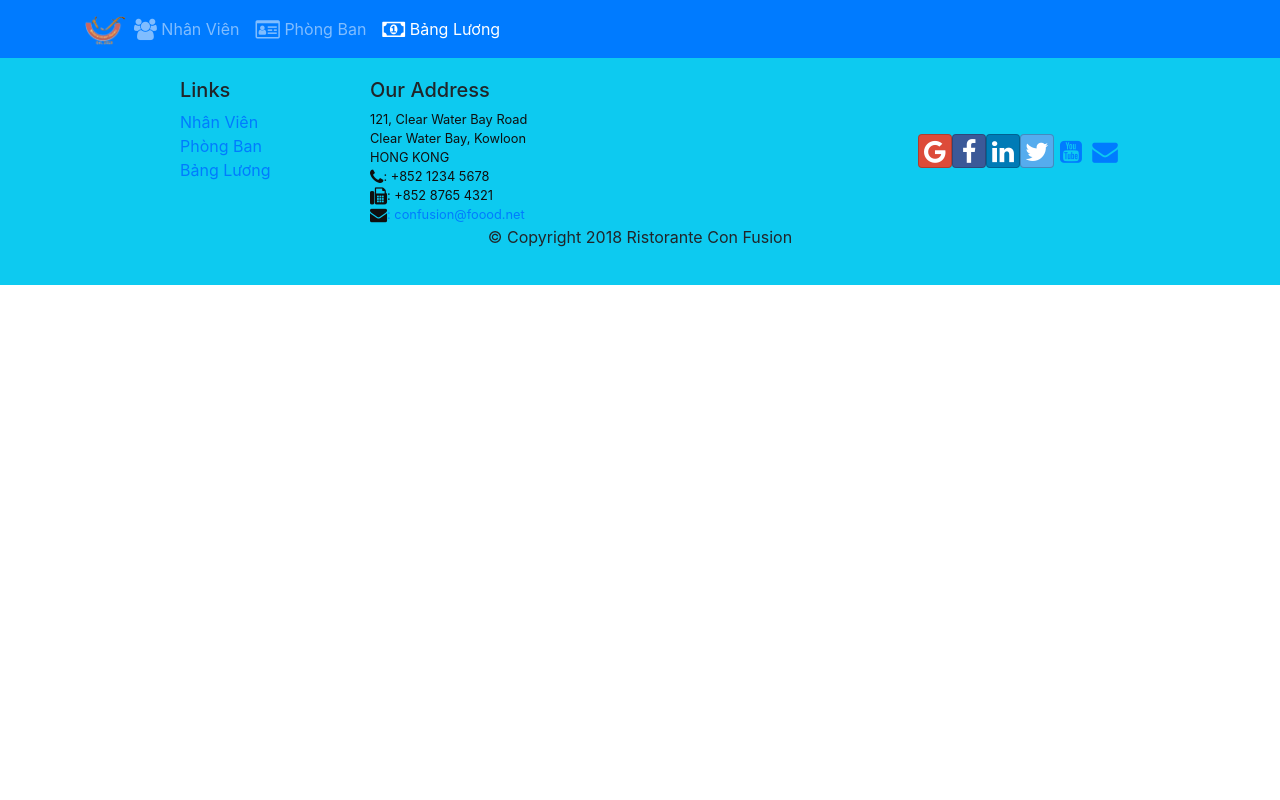
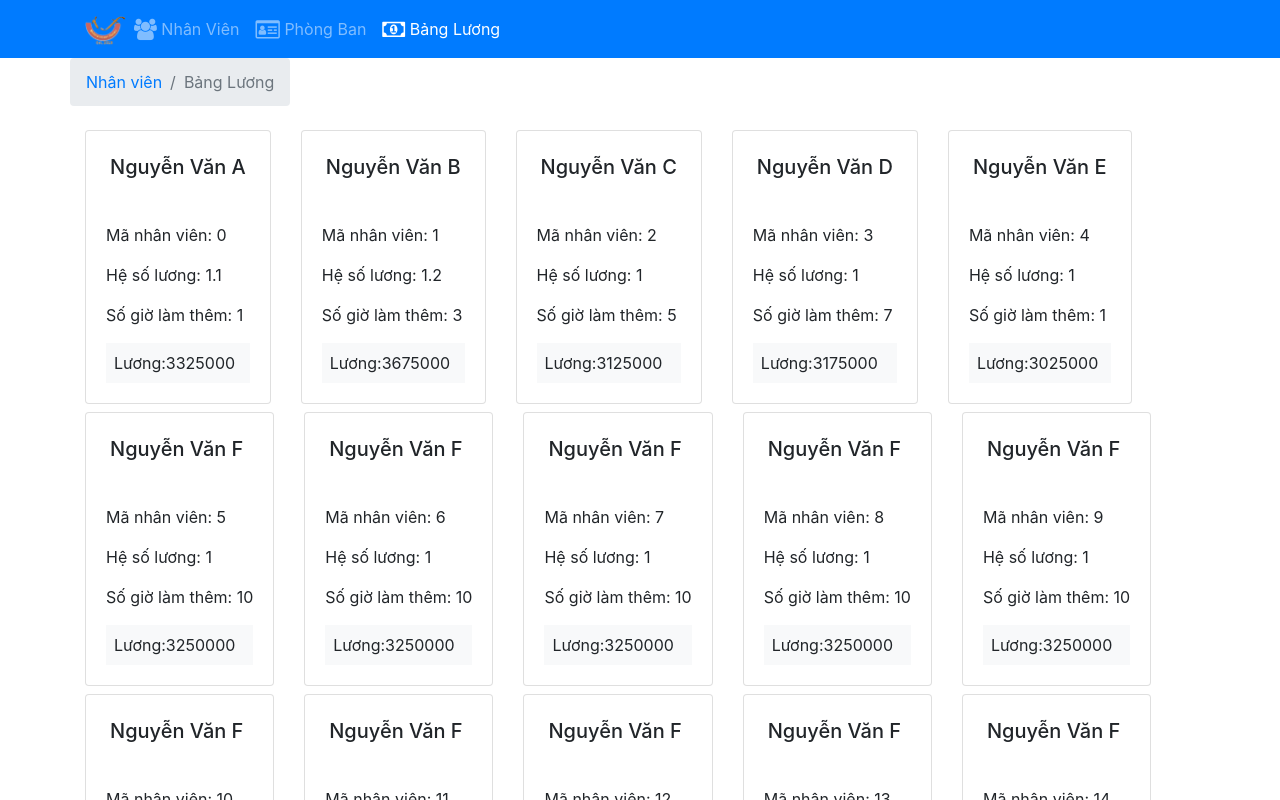
Before and after one commit to dieuvt19/FUNIXReactJS, a React (Create React App) app: page /bangluong in a window 1280 px wide. Shown: the top 800 px of the page. Built offline with nearby package versions, Linux system fonts and the light colour scheme.

Commit message:
add salary

```diff
--- a/src/components/DepartmentsComponent.js
+++ b/src/components/DepartmentsComponent.js
@@ -1,4 +1,4 @@
-import React, { Component } from "react";
+import React from "react";
 import { Card, CardBody, CardText, CardTitle } from "reactstrap";
 
 function RenderDept(props) {
@@ -13,6 +13,7 @@ function RenderDept(props) {
 }
 
 function Department(props) {
+  console.log(props);
   const departments = props.dept.map((department) => {
     return (
       <div className="col-12 col-md-6 col-lg-4 mt-2 mb-2" key={department.id}>
--- a/src/components/MainComponent.js
+++ b/src/components/MainComponent.js
@@ -1,16 +1,16 @@
 import React from "react";
+import { Switch, Route } from "react-router-dom";
+import { useState } from "react";
 import Header from "./HeaderComponent";
 import Footer from "./FooterComponent";
-import { Switch, Route } from "react-router-dom";
 import StaffList from "./StaffListComponent";
 import { STAFFS, DEPARTMENTS } from "../shared/staffs";
-import { useState } from "react";
 import StaffDetail from "./StaffDetailComponent";
 import Department from "./DepartmentsComponent";
 import Salary from "./SalaryComponent";
 
 export default function Main() {
-  const [nhanvien, setNhanVien] = useState({
+  const [nhanvien] = useState({
     staffs: STAFFS,
     departments: DEPARTMENTS,
   });
@@ -41,8 +41,8 @@ export default function Main() {
           component={() => <Department dept={nhanvien.departments} />}
         />
         <Route
-          path="/luong"
-          component={() => <Salary salary={nhanvien.staffs} />}
+          path="/bangluong"
+          component={() => <Salary staffs={nhanvien.staffs} />}
         />
       </Switch>
       <Footer />
--- a/src/components/SalaryComponent.js
+++ b/src/components/SalaryComponent.js
@@ -1,4 +1,4 @@
-import React, { useState } from "react";
+import React from "react";
 import {
   Card,
   CardText,
@@ -9,22 +9,24 @@ import {
 } from "reactstrap";
 import { Link } from "react-router-dom";
 
-const luongCB = 3000000;
-const luongGio = 200000 / 8;
+const basicSalary = 3000000;
+const overtimeSalary = 200000 / 8;
 
-function RenderSalary({ salary, colorSalary }) {
+function RenderSalary({ staff }) {
+  console.log(staff);
   return (
     <Card>
-      <CardTitle className="p-3 bg-white rounded m-2">{salary.name}</CardTitle>
+      <CardTitle className="p-3 bg-white rounded m-2">{staff.name}</CardTitle>
       <CardBody>
-        <CardText>Mã nhân viên: {salary.id}</CardText>
-        <CardText>Hệ số lương: {salary.salaryScale}</CardText>
-        <CardText>Số giờ làm thêm: {salary.overTime}</CardText>
+        <CardText>Mã nhân viên: {staff.id}</CardText>
+        <CardText>Hệ số lương: {staff.salaryScale}</CardText>
+        <CardText>Số giờ làm thêm: {staff.overTime}</CardText>
         <CardText className="bg-light p-2 shadow">
-          Lương:{" "}
-          {(salary.salaryScale * luongCB + salary.overTime * luongGio).toFixed(
-            0
-          )}
+          Lương:
+          {(
+            staff.salaryScale * basicSalary +
+            staff.overTime * overtimeSalary
+          ).toFixed(0)}
         </CardText>
       </CardBody>
     </Card>
@@ -32,19 +34,16 @@ function RenderSalary({ salary, colorSalary }) {
 }
 
 const Salary = (props) => {
-  const [sortSalary, setSortSalary] = useState(false);
-
-  const salary = props.luong
-    .sort((a, b) =>
-      sortSalary ? a.salaryScale - b.salaryScale : b.salaryScale - a.salaryScale
-    )
-    .map((ss) => {
-      return (
-        <div className="col-12 col-md-6 col-lg-4 mt-2" key={ss.id}>
-          <RenderSalary salary={ss} />
+  console.log(props);
+  const salary = props.staffs.map((ss) => {
+    return (
+      <div key={ss.id}>
+        <div className="col-12 lg-4 md-6 sm-12 mt-2">
+          <RenderSalary staff={ss} />
         </div>
-      );
-    });
+      </div>
+    );
+  });
 
   return (
     <div className="container">
@@ -56,14 +55,7 @@ const Salary = (props) => {
           <BreadcrumbItem active>Bảng Lương</BreadcrumbItem>
         </Breadcrumb>
       </div>
-
-      <button
-        className="btn btn-danger"
-        onClick={() => setSortSalary(!sortSalary)}
-      >
-        Sắp xếp theo Hệ số lương
-      </button>
-      <div className="row shawdow mb-3"></div>
+      <div className="row shadow mb-3">{salary}</div>
     </div>
   );
 };
--- a/src/components/StaffDetailComponent.js
+++ b/src/components/StaffDetailComponent.js
@@ -10,6 +10,7 @@ import { Link } from "react-router-dom";
 import dateFormat from "dateformat";
 
 export default function StaffDetail(props) {
+  console.log(props);
   if (props.nv != null) {
     return (
       <div className="container">
@@ -41,7 +42,7 @@ function RenderStaff({ staff }) {
       <div className="col-12">
         <div className="row">
           <div className="col-3">
-            <CardImg width="100%" src={staff.image} alt={staff.name} />
+            <CardImg width="100%" src={staff.image} value={staff.name} />
           </div>
           <div className="col-9">
             <CardTitle>Họ và tên: {staff.name}</CardTitle>
--- a/src/components/StaffListComponent.js
+++ b/src/components/StaffListComponent.js
@@ -1,12 +1,26 @@
 import React from "react";
+import { Card, CardImg } from "reactstrap";
+import { Link } from "react-router-dom";
 
-export default function StaffList(props) {
+function RenderStaffItem({ staff, onClick }) {
+  console.log(staff);
+  return (
+    <Card>
+      <Link to={`/listStaff/${staff.id}`}>
+        <CardImg width="100%" src={staff.image} value={staff.name} />
+        <p className="col d-flex justify-content-center m-0">{staff.name}</p>
+      </Link>
+    </Card>
+  );
+}
+
+const StaffList = (props) => {
+  console.log(props);
   const listStaff = props.staffs.map((staff) => {
     return (
       <div key={staff.id}>
         <div className="col-12 m-1">
-          <img src={staff.image} alt={staff.name} />
-          <p>{staff.name}</p>
+          <RenderStaffItem staff={staff} />
         </div>
       </div>
     );
@@ -18,4 +32,6 @@ export default function StaffList(props) {
       <div className="row">{listStaff}</div>
     </div>
   );
-}
+};
+
+export default StaffList;
```
